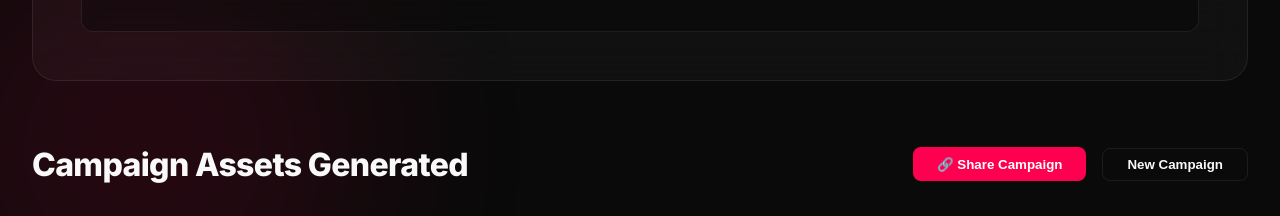
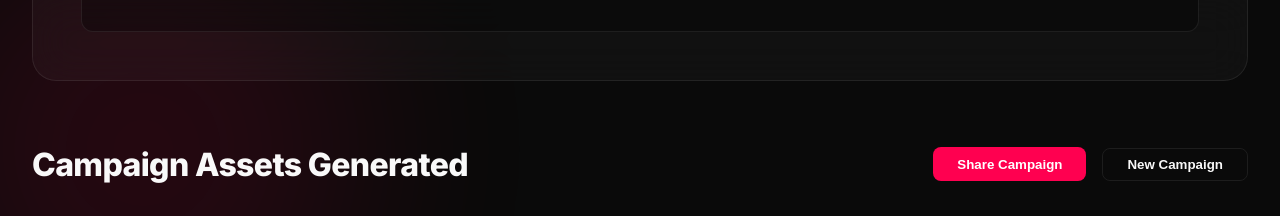
Before and after one commit to shawnshenopeninterx/video_marketer_gen, a React (Vite) app: page / in a window 1280 px wide. Both pictures are taken after a click on the button "🎨 Preview Demo". Shown: the part 1034-1250 px from the top of the page. Built offline with nearby package versions, Linux system fonts and the light colour scheme.

Commit message:
Remove link icon from share button

```diff
--- a/src/App.jsx
+++ b/src/App.jsx
@@ -477,7 +477,7 @@ function App() {
                   className="share-btn"
                   disabled={sharing}
                 >
-                  {sharing ? 'Generating...' : '🔗 Share Campaign'}
+                  {sharing ? 'Generating...' : 'Share Campaign'}
                 </button>
                 <button onClick={() => {
                   setResult(null);
```
